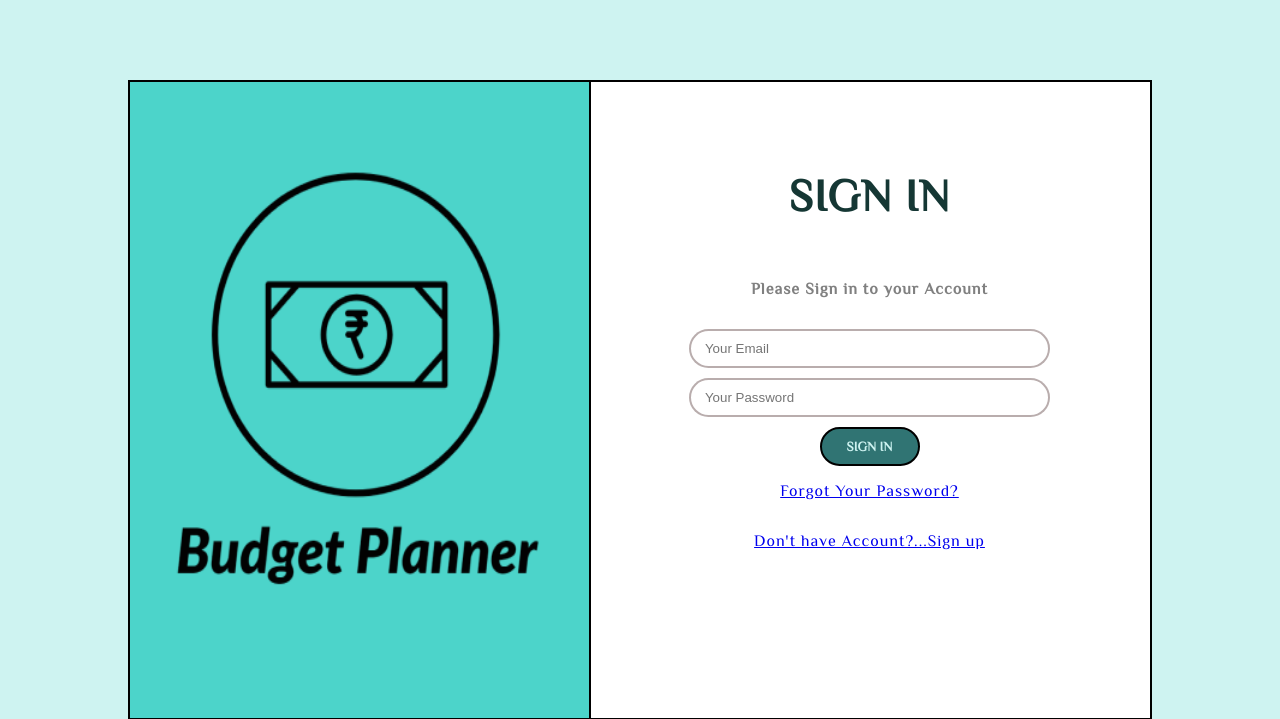
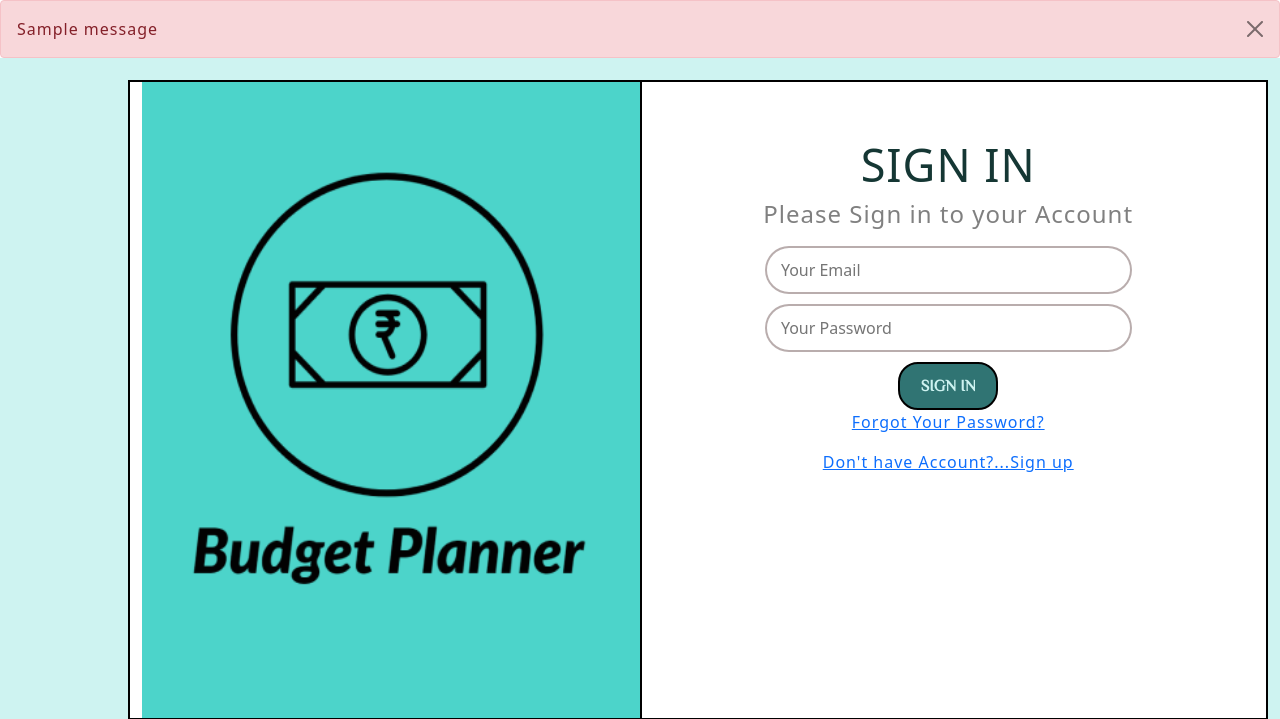
Before and after one commit to aadilMohd/BudgetPlanner, a Django app: page / in a window 1280 px wide. Shown: the top 719 px of the page. Run offline with Django 3.2, Linux system fonts and the light colour scheme; one stand-in notice (Sample message) is shown.

Commit message:
messages

```diff
--- a/Templates/Home/changepass.html
+++ b/Templates/Home/changepass.html
@@ -8,11 +8,17 @@
 
     <!-- CSS -->
     <link rel="stylesheet" href="{% static 'css/loginstyle.css' %}">
+    <link href="https://cdn.jsdelivr.net/npm/bootstrap@5.1.3/dist/css/bootstrap.min.css" rel="stylesheet"
+    integrity="sha384-1BmE4kWBq78iYhFldvKuhfTAU6auU8tT94WrHftjDbrCEXSU1oBoqyl2QvZ6jIW3" crossorigin="anonymous">
+  <script src="https://cdn.jsdelivr.net/npm/bootstrap@5.1.3/dist/js/bootstrap.bundle.min.js"
+    integrity="sha384-ka7Sk0Gln4gmtz2MlQnikT1wXgYsOg+OMhuP+IlRH9sENBO0LRn5q+8nbTov4+1p"
+    crossorigin="anonymous"></script>
 
     <title>Welcome</title>
   </head>
 
   <body>
+   {% include 'Home/message.html' %}
     <section>
       <div class = "container">
 
--- a/Templates/Home/forgotpass.html
+++ b/Templates/Home/forgotpass.html
@@ -8,11 +8,17 @@
 
     <!-- CSS -->
     <link rel="stylesheet" href="{% static 'css/loginstyle.css' %}">
+    <link href="https://cdn.jsdelivr.net/npm/bootstrap@5.1.3/dist/css/bootstrap.min.css" rel="stylesheet"
+    integrity="sha384-1BmE4kWBq78iYhFldvKuhfTAU6auU8tT94WrHftjDbrCEXSU1oBoqyl2QvZ6jIW3" crossorigin="anonymous">
+  <script src="https://cdn.jsdelivr.net/npm/bootstrap@5.1.3/dist/js/bootstrap.bundle.min.js"
+    integrity="sha384-ka7Sk0Gln4gmtz2MlQnikT1wXgYsOg+OMhuP+IlRH9sENBO0LRn5q+8nbTov4+1p"
+    crossorigin="anonymous"></script>
 
     <title>Welcome</title>
   </head>
 
   <body>
+   {% include 'Home/message.html' %}
     <section>
       <div class = "container">
 
--- a/Templates/Home/login.html
+++ b/Templates/Home/login.html
@@ -2,32 +2,41 @@
 <!doctype html>
 
 <html lang="en">
+
 <head>
   <!-- Required meta tags -->
   <meta charset="utf-8">
 
   <!-- CSS -->
-    <link rel="stylesheet" href= "{% static 'css/loginstyle.css' %}">
+  <link rel="stylesheet" href="{% static 'css/loginstyle.css' %}">
+  <link href="https://cdn.jsdelivr.net/npm/bootstrap@5.1.3/dist/css/bootstrap.min.css" rel="stylesheet"
+    integrity="sha384-1BmE4kWBq78iYhFldvKuhfTAU6auU8tT94WrHftjDbrCEXSU1oBoqyl2QvZ6jIW3" crossorigin="anonymous">
+    <script src="https://cdn.jsdelivr.net/npm/bootstrap@5.1.3/dist/js/bootstrap.bundle.min.js" integrity="sha384-ka7Sk0Gln4gmtz2MlQnikT1wXgYsOg+OMhuP+IlRH9sENBO0LRn5q+8nbTov4+1p" crossorigin="anonymous"></script>
 
   <title>Welcome</title>
 </head>
 
+
 <body>
+  {% include 'Home/message.html' %}
+
   <section>
-      <div class = "container">
+    <div class="container">
 
-        <div class = "logo">
-          <img class = "img" src="{% static 'images/logo.png' %}" alt = "logo">
+      <div class="logo">
+        <img class="img" src="{% static 'images/logo.png' %}" alt="logo">
       </div>
 
       <div class="login_form">
         <h1 class="text" style="color: #153734; font-size:45px;">SIGN IN</h1>
         <h4 class="text" style="color: #808080">Please Sign in to your Account</h4>
 
+
+
         <form action="/login" method="post">
           {% csrf_token %}
-              <input type="email" name="email" id="InputEmail" required placeholder = "&nbsp;Your Email">
-              <input type="password" name="password" id="InputPassword" required placeholder = "&nbsp;Your Password">
+          <input type="email" name="email" id="InputEmail" required placeholder="&nbsp;Your Email">
+          <input type="password" name="password" id="InputPassword" required placeholder="&nbsp;Your Password">
           <input type="submit" name="btn_signin" value="SIGN IN">
         </form>
 
@@ -37,4 +46,5 @@
     </div>
   </section>
 </body>
+
 </html>
--- /dev/null
+++ b/Templates/Home/message.html
@@ -0,0 +1,12 @@
+
+{% if messages %}
+
+    {% for message in messages %}
+    <div class="alert alert-danger alert-dismissible fade show" role="alert">
+      {{ message }}
+      <button type="button" class="btn-close" data-bs-dismiss="alert" aria-label="Close"></button>
+    </div>
+    {%endfor%}
+
+
+  {% endif %}
--- a/Templates/Home/piechart.html
+++ b/Templates/Home/piechart.html
@@ -10,6 +10,7 @@
     <!-- CSS -->
     <link rel="stylesheet" href="{% static 'css/css/bootstrap.css' %}">
     <link rel="stylesheet" href="{% static 'css/homestyle.css' %}">
+
 
     <title>List View</title>
 
--- a/Templates/Home/signup.html
+++ b/Templates/Home/signup.html
@@ -8,10 +8,16 @@
 
     <!-- CSS -->
     <link rel="stylesheet" href="{% static 'css/signupstyle.css' %}">
+    <link href="https://cdn.jsdelivr.net/npm/bootstrap@5.1.3/dist/css/bootstrap.min.css" rel="stylesheet"
+    integrity="sha384-1BmE4kWBq78iYhFldvKuhfTAU6auU8tT94WrHftjDbrCEXSU1oBoqyl2QvZ6jIW3" crossorigin="anonymous">
+  <script src="https://cdn.jsdelivr.net/npm/bootstrap@5.1.3/dist/js/bootstrap.bundle.min.js"
+    integrity="sha384-ka7Sk0Gln4gmtz2MlQnikT1wXgYsOg+OMhuP+IlRH9sENBO0LRn5q+8nbTov4+1p"
+    crossorigin="anonymous"></script>
 
     <title>Welcome</title>
   </head>
   <body>
+  {% include 'Home/message.html' %}
     <section>
       <div class="container">
 
--- a/home/views.py
+++ b/home/views.py
@@ -9,6 +9,7 @@ import matplotlib
 from matplotlib import pyplot as plt
 import random
 from django.core.files.base import ContentFile
+from django.contrib import messages
 import io
 user_here=False
 user=None
@@ -97,6 +98,7 @@ def loginUser(request):
         # Redirect to a success page.
         ...
     else:
+        messages.error(request,"Incorrect Password")
         return redirect("/")
         # Retur
 
@@ -154,11 +156,16 @@ def Checkemail(request):
     email = request.POST['email']
     try:
         if User.objects.get(email=email):
+            messages.error(request,"Email Confirmed")
             return render(request,'Home/changepass.html')
         else:
+            messages.error(request,"Email Doesn't exist")
+
             return redirect('/signup')
 
     except:
+
+        messages.error(request,"Email Doesn't exist")
 
         return redirect('/signup')
 
@@ -171,9 +178,11 @@ def changepass(request):
         user= User.objects.get(email=email)
         user.set_password(newpass)
         user.save()
+        messages.error(request,"Password Changed")
         return redirect('/')
     else:
-        return HttpResponse("Passwords don't match")
+        messages.error(request,"Password Don't match")
+        return redirect("/resetpassword")
 
 def forgotPass(request):
 
```
Also changed, not shown: db.sqlite3, 2 other files. Lines whose indentation alone changed are shown as unchanged.
